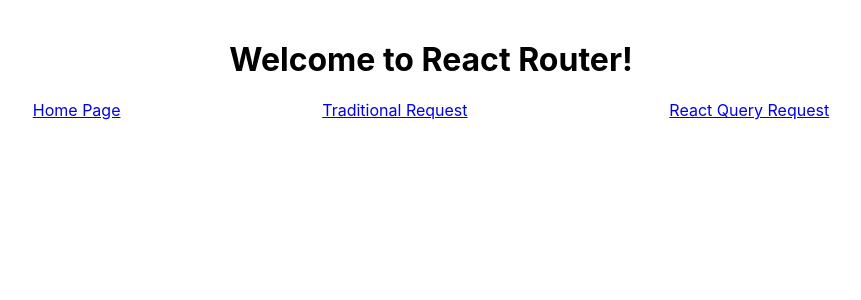
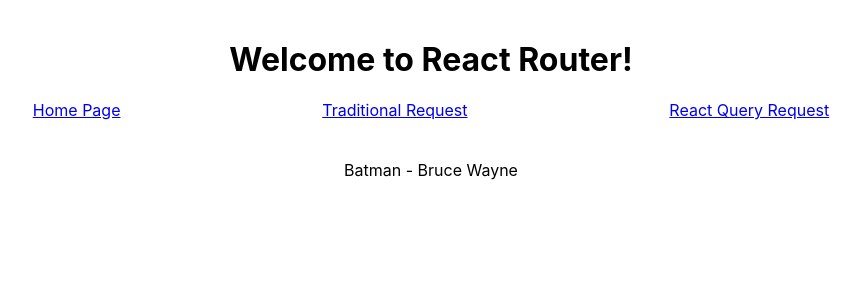
Before and after one commit to hungtp1996nd/react-query-app, a React (Create React App) app: page /rq/1 in a window 1280 px wide. Shown: the top 300 px of the page, without its empty margins (209-1070 px from the left). Built offline with nearby package versions, Linux system fonts and the light colour scheme; data requests are answered from the project's data file.

Commit message:
query by ID (react-query)

```diff
--- a/db.json
+++ b/db.json
@@ -11,7 +11,7 @@
       "alterEgo": "Clark Kent"
     },
     {
-      "id": 1,
+      "id": 3,
       "name": "Wonder Woman",
       "alterEgo": "Princess Diana"
     }
--- a/src/App.js
+++ b/src/App.js
@@ -6,6 +6,7 @@
 import RQRequest from "./components/RQRequest";
 import HomePage from "./components/HomePage";
 import Header from './components/Header'
+import SuperHeroDetail from "./components/SuperHeroDetail";
 
 const queryClient = new QueryClient();
 
@@ -18,6 +19,7 @@
           <Route path="/" element={<HomePage />} />
           <Route path="traditional" element={<TraditionalRequest />} />
           <Route path="rq" element={<RQRequest />} />
+          <Route path="rq/:heroId" element={<SuperHeroDetail />} />
         </Routes>
       </div>
       <ReactQueryDevtools initialIsOpen={false} position={'bottom-right'} />
--- a/src/components/RQRequest.js
+++ b/src/components/RQRequest.js
@@ -1,5 +1,6 @@
 import React from 'react';
 import {useSuperHeroData} from "../hooks/useSuperHeroData";
+import {Link} from "react-router-dom";
 
 const RQRequest = () => {
   const onSuccess = (data) => {
@@ -20,16 +21,18 @@
     <div>
       <h2>React Query Request</h2>
       <button onClick={refetch}>Fetch heroes</button>
+      {
+        data?.data.map((hero) => {
+          return <div key={hero.name}>
+            <Link to={`/rq/${hero.id}`}>{hero.name}</Link>
+          </div>
+        })
+      }
       {/*{
-        data?.data.map((hero) => {
-          return <div key={hero.name}>{hero.name}</div>
-        })
-      }*/}
-      {
         data?.map((heroName) => {
           return <div key={heroName}>{heroName}</div>
         })
-      }
+      }*/}
     </div>
   )
 }
--- /dev/null
+++ b/src/components/SuperHeroDetail.js
@@ -0,0 +1,18 @@
+import React from 'react'
+import {useParams} from "react-router-dom";
+import {useSuperHeroDetailData} from "../hooks/useSuperHeroDetailData";
+
+const SuperHeroDetail = () => {
+  const { heroId } = useParams();
+  const { isLoading, isError, data, error } = useSuperHeroDetailData(heroId);
+
+  if (isLoading) return <h2>Loading...</h2>
+
+  if (isError) return <h2>{error.message}</h2>
+
+  return (
+    <div>{data?.data.name} - {data?.data.alterEgo}</div>
+  )
+}
+
+export default SuperHeroDetail;
--- a/src/hooks/useSuperHeroData.js
+++ b/src/hooks/useSuperHeroData.js
@@ -14,9 +14,9 @@
       enabled: false,
       onSuccess,
       onError,
-      select: (data) => {
+      /*select: (data) => {
         const superHeroesName = data.data.map(hero => hero.name)
         return superHeroesName;
-      }
+      }*/
     })
 }
--- /dev/null
+++ b/src/hooks/useSuperHeroDetailData.js
@@ -0,0 +1,10 @@
+import {useQuery} from "react-query";
+import axios from 'axios'
+
+const fetchHeroDetail = (heroId) => {
+  return axios.get(`http://localhost:4000/superheros/${heroId}`)
+}
+
+export const useSuperHeroDetailData = (heroId) => {
+  return useQuery(['hero-detail', heroId], () => fetchHeroDetail(heroId))
+}
```
Also changed, not shown: 1 other file (tests, documents, lock files or other folders).
